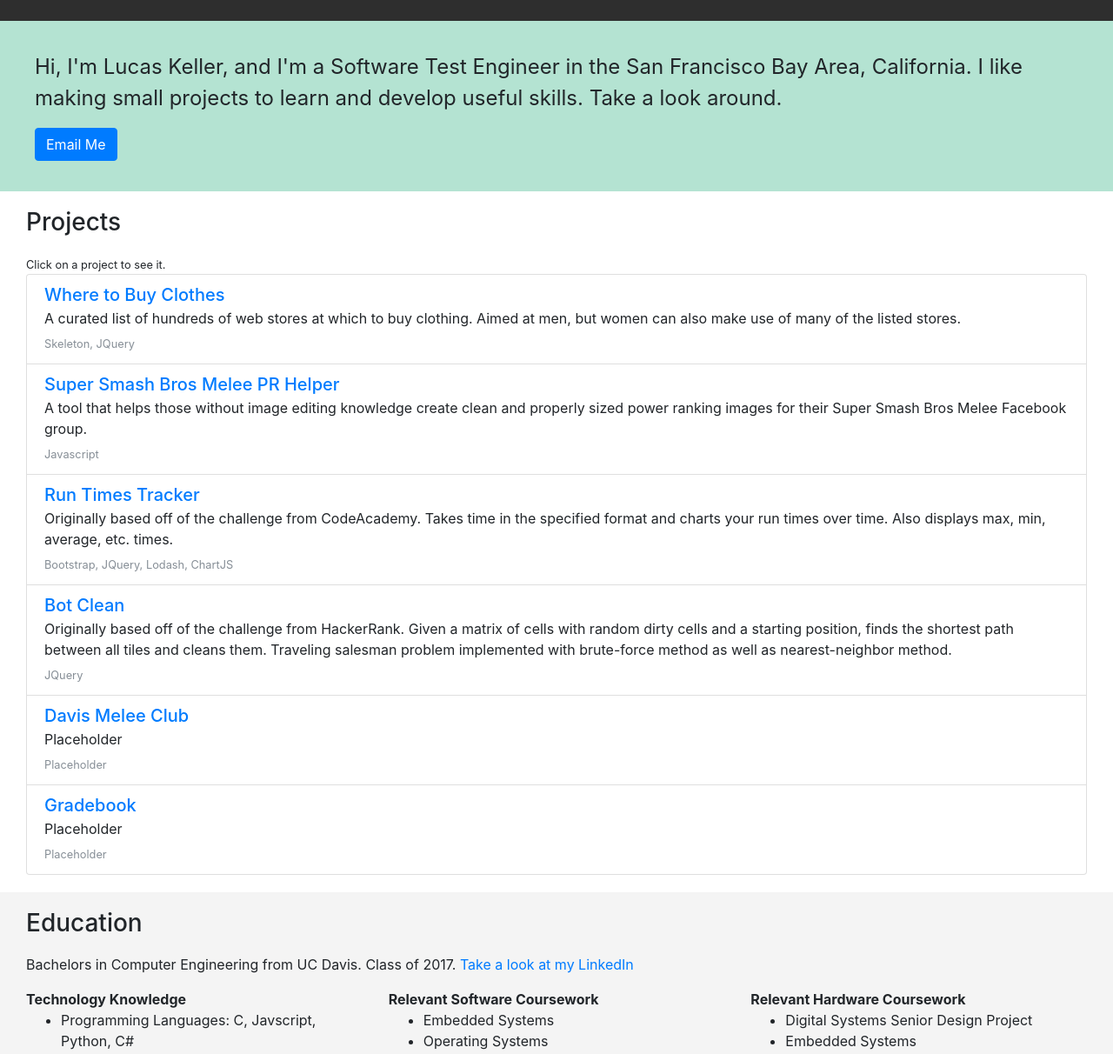
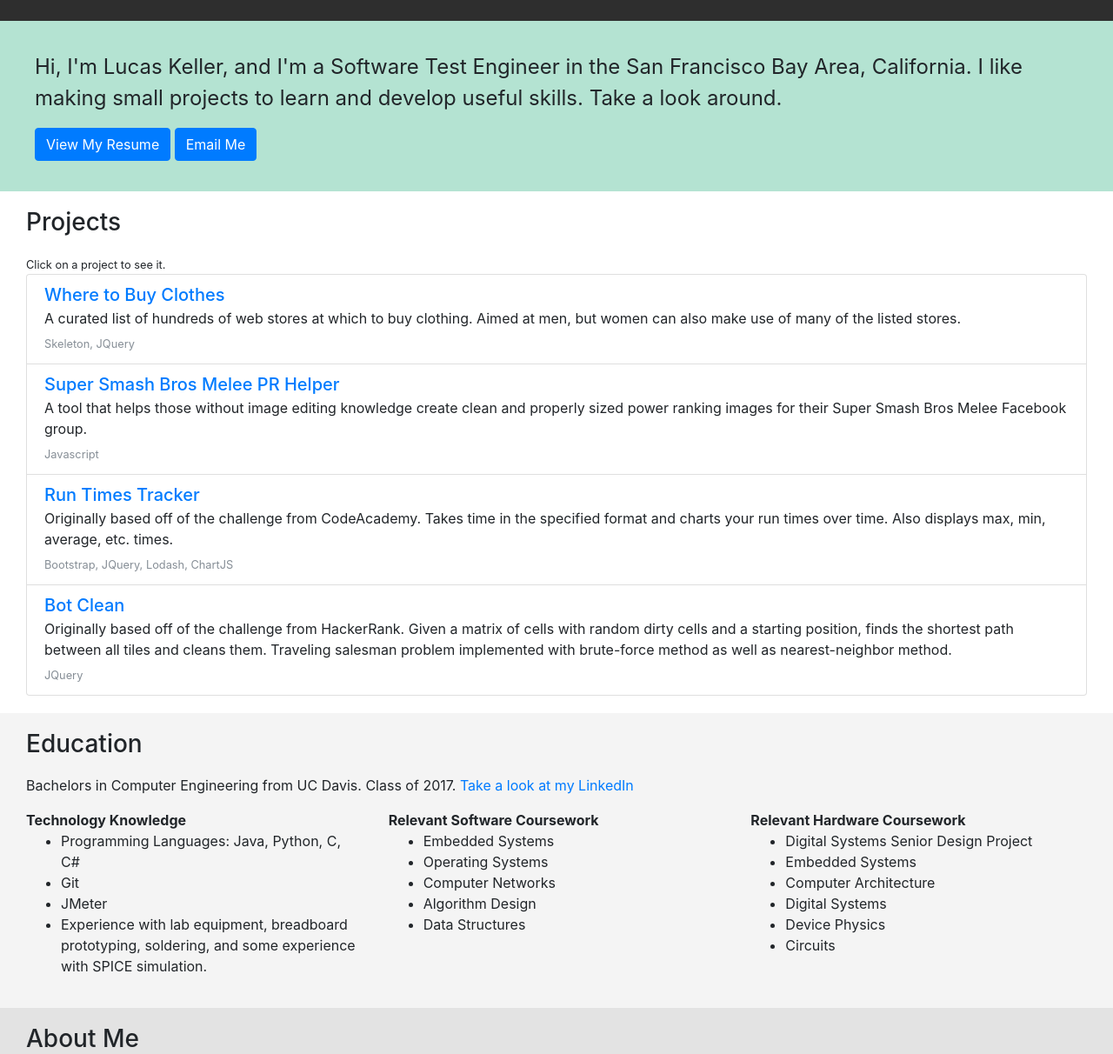
Before and after one commit to lucask95/lucask95.github.io, a plain HTML site: page index.html in a window 1280 px wide. Shown: the part 68-1280 px from the top of the page at 87% size. Drawn offline with nearby package versions, Linux system fonts and the light colour scheme.

Commit message:
Updated index and resume

```diff
--- a/index.html
+++ b/index.html
@@ -31,6 +31,7 @@
                     Hi, I'm Lucas Keller, and I'm a Software Test Engineer in the San Francisco Bay Area, California.
                     I like making small projects to learn and develop useful skills. Take a look around.
                 </p>
+                <a href="ResumeLucasKeller.pdf" class="btn btn-primary">View My Resume</a>
                 <a href="mailto:lucaskeller1995@gmail.com" class="btn btn-primary">Email Me</a>
             </div>
         </div>
@@ -88,6 +89,7 @@
                         <small class="text-muted">JQuery</small>
                     </li>
 
+					<!--
                     <li class="list-group-item list-group-item flex-column align-items-start">
                         <div class="d-flex w-100 justify-content-between">
                             <a href="#"><h5 class="mb-1">Davis Melee Club</h5></a>
@@ -107,6 +109,7 @@
                         </p>
                         <small class="text-muted">Placeholder</small>
                     </li>
+					-->
 
                 </div>
             </div>
@@ -121,7 +124,7 @@
 					<div class="col">
 						<strong>Technology Knowledge</strong>
 						<ul>
-							<li>Programming Languages: C, Javscript, Python, C#</li>
+							<li>Programming Languages: Java, Python, C, C#</li>
 							<li>Git</li>
 							<li>JMeter</li>
 							<li>Experience with lab equipment, breadboard prototyping, soldering, and some experience with SPICE simulation.</li>
```
Also changed, not shown: 1 other file.
